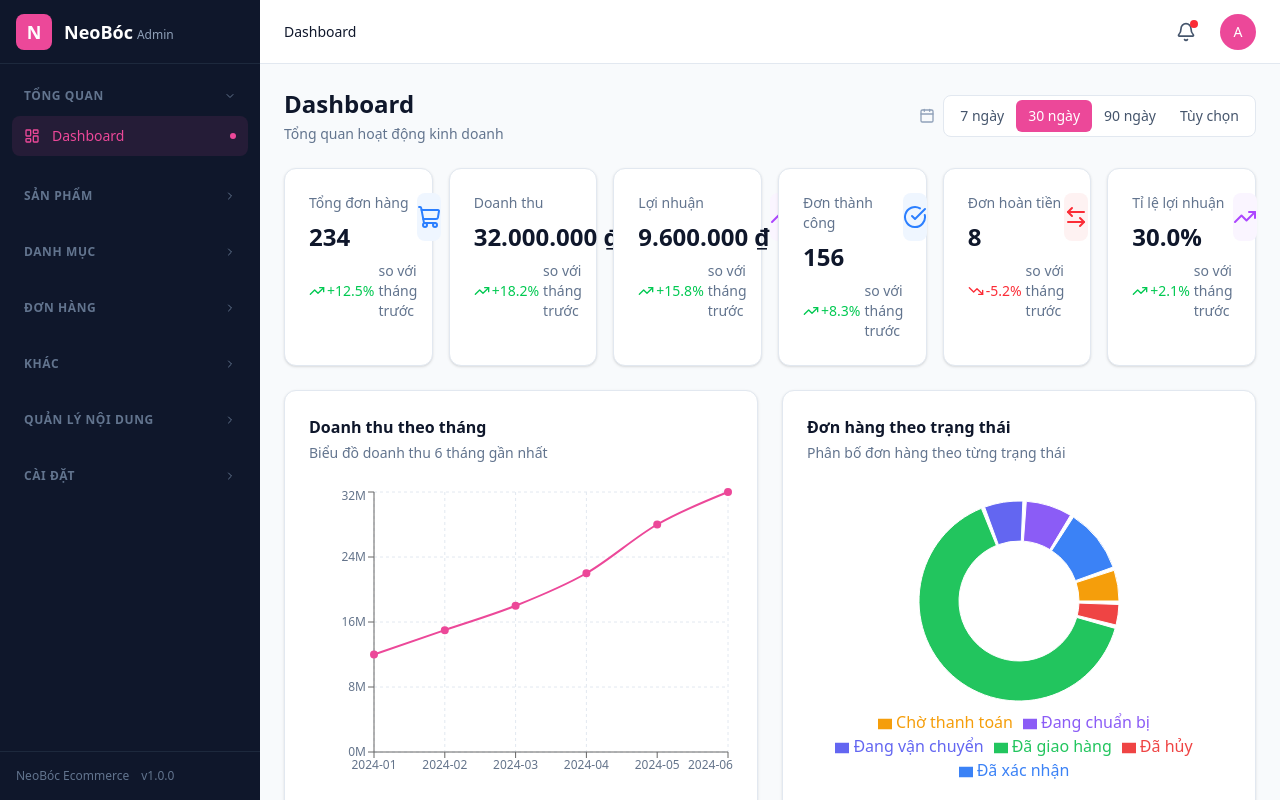
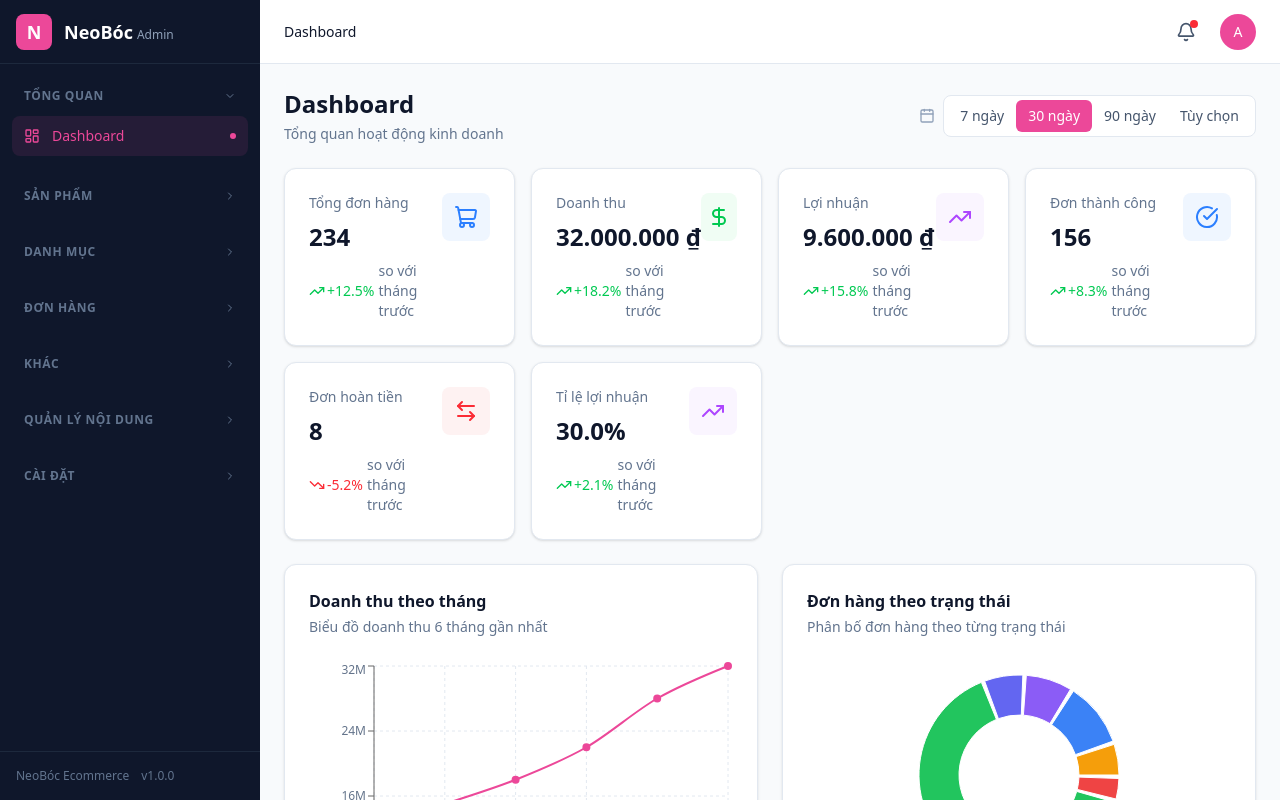
Before and after one commit to flyvn-techsolution/neoboc-ecommerce, a Next.js app: page /admin in a window 1280 px wide. Shown: the top 800 px of the page. Built offline with nearby package versions, Linux system fonts and the light colour scheme.

Commit message:
fix(admin): make dashboard KPI cards responsive by reducing xl columns

```diff
--- a/app/admin/page.tsx
+++ b/app/admin/page.tsx
@@ -187,7 +187,7 @@
       </div>
 
       {/* KPI Cards */}
-      <div className="grid gap-4 sm:grid-cols-2 lg:grid-cols-3 xl:grid-cols-6">
+      <div className="grid gap-4 sm:grid-cols-2 lg:grid-cols-3 xl:grid-cols-4">
         {kpiData.map((kpi, index) => {
           const config = KPI_CARDS_CONFIG[index];
           return (
```
Also changed, not shown: 1 other file (tests, documents, lock files or other folders).
